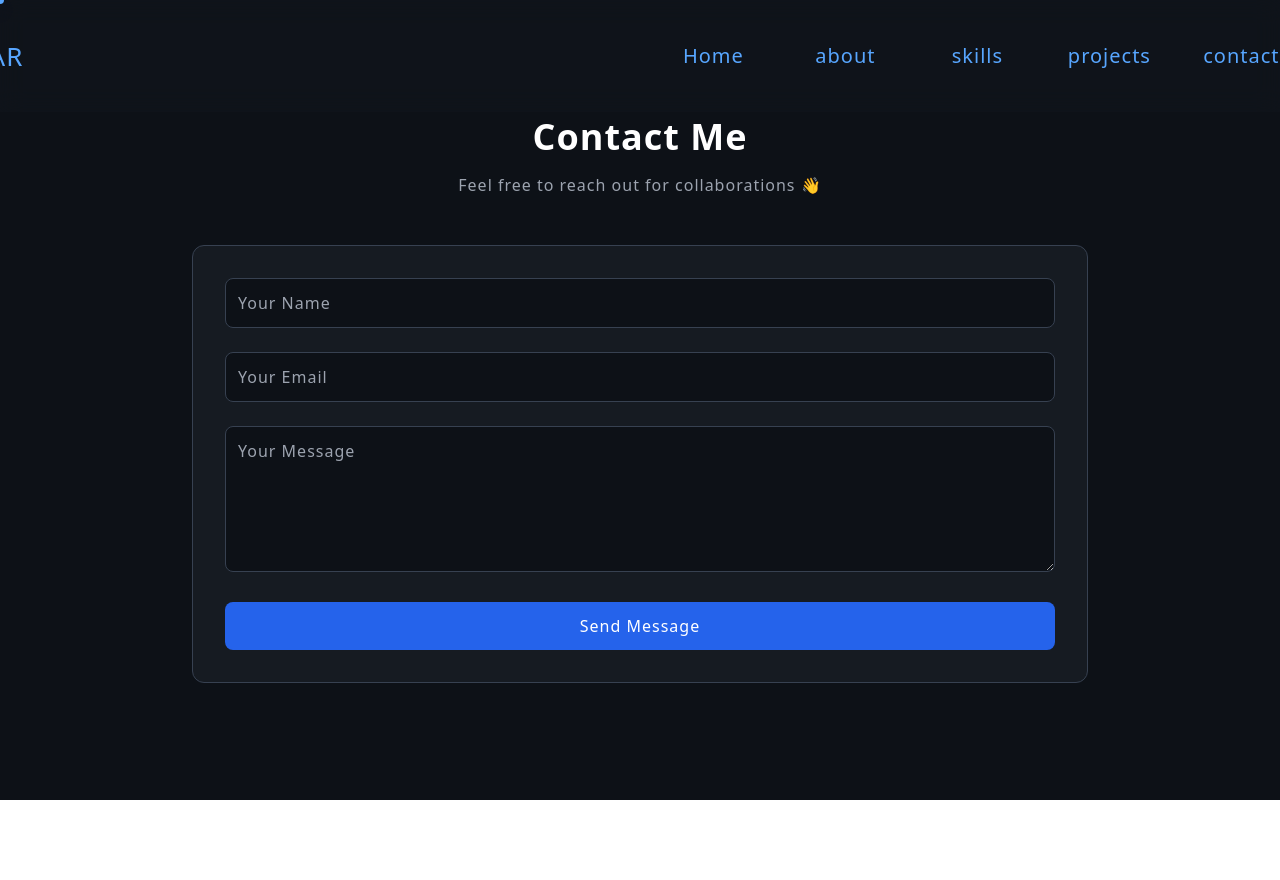
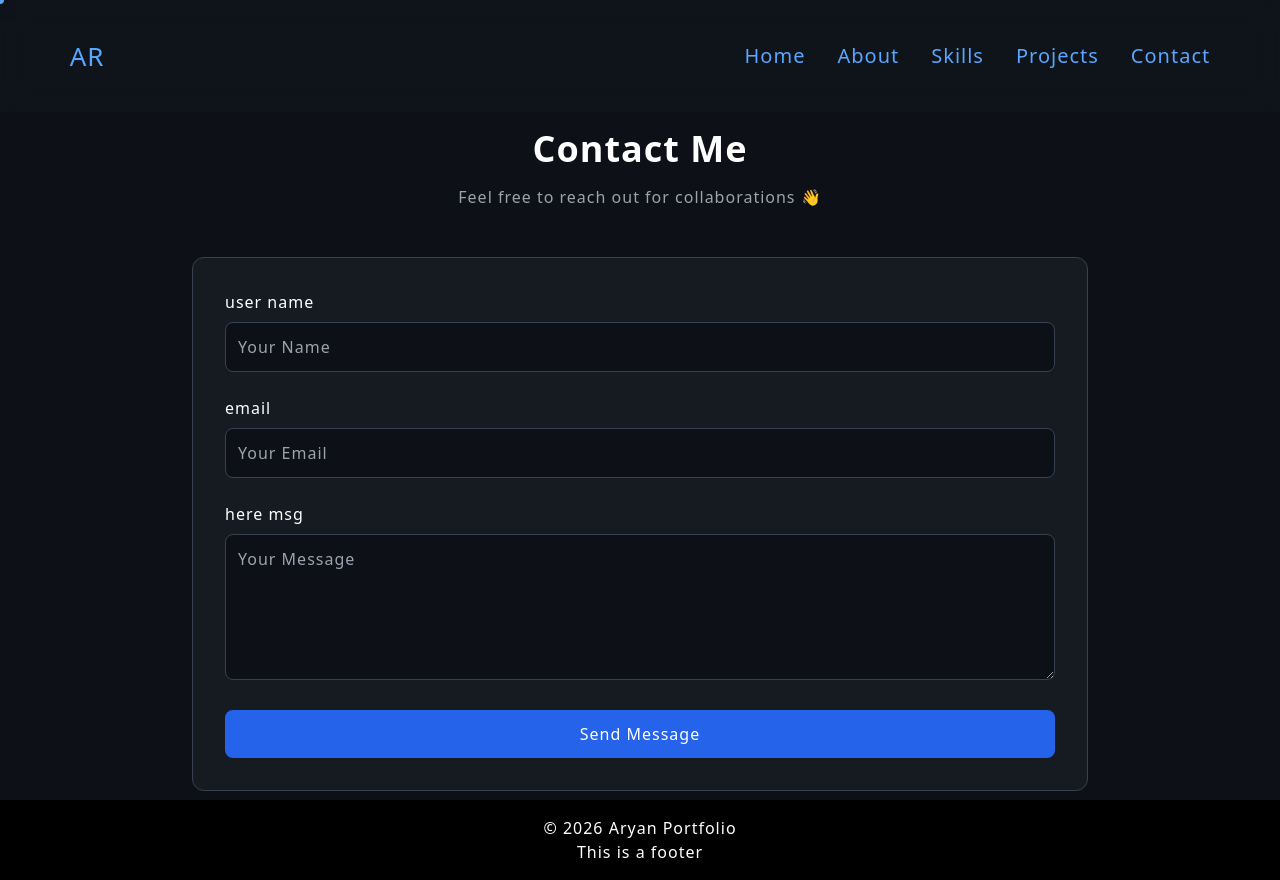
Before and after one commit to Aryanraval2030/my-portfolio, a React (Vite) app: page /contact in a window 1280 px wide. Before the commit the page ends 800 px from the top, so only its background shows below. Built offline with nearby package versions, Linux system fonts and the light colour scheme.

Commit message:
my-portfolio

```diff
--- a/package.json
+++ b/package.json
@@ -15,6 +15,7 @@
     "lucide-react": "^0.577.0",
     "react": "^19.2.0",
     "react-dom": "^19.2.0",
+    "react-icons": "^5.6.0",
     "react-router-dom": "^7.13.1",
     "react-simple-typewriter": "^5.0.1",
     "react-toastify": "^11.0.5",
--- a/src/App.jsx
+++ b/src/App.jsx
@@ -7,6 +7,7 @@ import Projects from "./pages/Projects";
 import Contact from "./pages/Contact";
 import Header from "./component/Header";
 import CursorDot from "./component/CursorDot";
+import Footer from "./component/Footer";
 
 function App() {
   return (
@@ -22,6 +23,7 @@ function App() {
             <Route path="/projects" element={<Projects />}></Route>
             <Route path="/contact" element={<Contact />}></Route>
           </Routes>
+          <Footer/>
         </BrowserRouter>
       </div>
     </>
--- a/src/component/Card.jsx
+++ b/src/component/Card.jsx
@@ -1,27 +1,45 @@
 function Card() {
   return (
-    <div className="px-7 flex gap-4">
-      <div className="h-[85vh] w-[50vw]">
-        <div className="bg-red-600 h-[70%] py-5">
-          <img src="" alt="rendom img" />
+    <div className="flex flex-col md:flex-row gap-6">
+
+      {/* Project 1 */}
+      <div className="h-[60vh] md:h-[85vh] w-full md:w-[50vw]">
+
+        <div className="bg-red-600 h-[70%] flex items-center justify-center">
+          <img
+            src=""
+            alt="random img"
+            className="w-full h-full object-cover"
+          />
         </div>
-        <div className="bg-blue-900  h-[30%] py-5 pl-2">
-          <button className="bg-[#58a6ff] px-[20px] py-[10px] rounded-lg ">
+
+        <div className="bg-blue-900 h-[30%] py-5 pl-2 flex items-center">
+          <button className="bg-[#58a6ff] px-[20px] py-[10px] rounded-lg">
             live project
           </button>
         </div>
+
       </div>
 
-        <div className="h-[85vh] w-[50vw]">
-        <div className="bg-red-600 h-[70%] py-5">
-          <img src="" alt="rendom img" />
+      {/* Project 2 */}
+      <div className="h-[60vh] md:h-[85vh] w-full md:w-[50vw]">
+
+        <div className="bg-red-600 h-[70%] flex items-center justify-center">
+          <img
+            src=""
+            alt="random img"
+            className="w-full h-full object-cover"
+          />
         </div>
-        <div className="bg-blue-900  h-[30%] py-5 pl-2">
-          <button className="bg-[#58a6ff] px-[20px] py-[10px] rounded-lg ">
+
+        <div className="bg-blue-900 h-[30%] py-5 pl-2 flex items-center">
+          <button className="bg-[#58a6ff] px-[20px] py-[10px] rounded-lg">
             live project
           </button>
         </div>
+
       </div>
+
     </div>
   );
 }
--- a/src/component/CursorDot.jsx
+++ b/src/component/CursorDot.jsx
@@ -32,7 +32,7 @@ function CursorDot() {
   return (
     <div
       ref={dotRef}
-      className="fixed z-[1] w-2 h-2 bg-[#58a6ff] rounded-full pointer-events-none shadow-lg shadow-[#58a6ff]/50"
+      className="fixed z-[11] w-2 h-2 bg-[#58a6ff] rounded-full pointer-events-none shadow-lg shadow-[#58a6ff]/50"
     />
   );
 }
--- a/src/component/Footer.jsx
+++ b/src/component/Footer.jsx
@@ -2,6 +2,7 @@ function Footer() {
   return (
     <footer className="bg-black text-white text-center p-4">
       <p>© 2026 Aryan Portfolio</p>
+      <p>This is a footer</p>
     </footer>
   );
 }
--- a/src/component/Header.jsx
+++ b/src/component/Header.jsx
@@ -2,7 +2,7 @@ import Navbar from "./Navbar";
 
 function Header() {
   return (
-    <header className="bg-[#161b22] h-[14vh] bg-[#161b22]/30 backdrop-blur-md flex justify-center gap-[40rem] text-xl items-center text-[#58a6ff] fixed top-0 w-[100%]">
+    <header className="bg-[#161b22] h-[14vh] bg-[#161b22]/30 backdrop-blur-md flex justify-center gap-[40rem] z-10 text-xl items-center text-[#58a6ff] fixed top-0 w-[100%]">
       <div>
         <h1 className="text-[26px]">AR</h1>
       </div>
--- a/src/component/Navbar.jsx
+++ b/src/component/Navbar.jsx
@@ -1,26 +1,45 @@
 import { Link } from "react-router-dom";
+import { useState } from "react";
+import { FaBars, FaTimes } from "react-icons/fa";
 
 function Navbar() {
+  const [menuOpen, setMenuOpen] = useState(false);
+
   return (
-    <div>
-      <nav className="flex gap-[2rem] items-center">
-        <Link to="/" className="px-2 w-[100px] transition-all hover:tracking-[2px] flex justify-center items-center">
-          Home
-        </Link>
-        <Link to="/about" className="px-2 w-[100px] transition-all hover:tracking-[2px] flex justify-center items-center">
-          about
-        </Link>
-        <Link to="/skills" className="px-2 w-[100px] transition-all hover:tracking-[2px] flex justify-center items-center">
-          skills
-        </Link>
-        <Link to="/projects" className="px-2 w-[100px] transition-all hover:tracking-[2px] flex justify-center items-center">
-          projects
-        </Link>
-        <Link to="/contact" className="px-2 w-[100px] transition-all hover:tracking-[2px] flex justify-center items-center">
-          contact
-        </Link>
-      </nav>
-    </div>
+    <nav>
+
+      {/* Desktop Menu */}
+      <ul className="hidden md:flex gap-[2rem] items-center">
+        <Link to="/">Home</Link>
+        <Link to="/about">About</Link>
+        <Link to="/skills">Skills</Link>
+        <Link to="/projects">Projects</Link>
+        <Link to="/contact">Contact</Link>
+      </ul>
+
+      {/* Mobile Button */}
+      <div className="md:hidden text-2xl cursor-pointer">
+        {menuOpen ? (
+          <FaTimes onClick={() => setMenuOpen(false)} />
+        ) : (
+          <FaBars onClick={() => setMenuOpen(true)} />
+        )}
+      </div>
+
+      {/* Mobile Menu */}
+      {menuOpen && (
+        <div className="absolute top-[14vh] left-0 w-full bg-[#161b22] flex flex-col items-center gap-6 py-8 md:hidden">
+
+          <Link to="/" onClick={() => setMenuOpen(false)}>Home</Link>
+          <Link to="/about" onClick={() => setMenuOpen(false)}>About</Link>
+          <Link to="/skills" onClick={() => setMenuOpen(false)}>Skills</Link>
+          <Link to="/projects" onClick={() => setMenuOpen(false)}>Projects</Link>
+          <Link to="/contact" onClick={() => setMenuOpen(false)}>Contact</Link>
+
+        </div>
+      )}
+
+    </nav>
   );
 }
 
--- a/src/pages/About.jsx
+++ b/src/pages/About.jsx
@@ -1,29 +1,60 @@
 function About() {
   return (
-    <div className="pt-[15vh] px-7">
-      <h1 className="mb-[5rem] text-4xl text-[#64ffda] text-center ">about me</h1>
-      <div className=" h-[60vh] flex ">
-        <div className="w-[70%] h-[100%]">
-          <p className="text-2xl text-[#a371f7] mb-4 tracking-wider leading-10">
+    <div className="pt-[15vh] px-5 md:px-7">
+
+      <h1 className="mb-[4rem] md:mb-[5rem] text-3xl md:text-4xl text-[#64ffda] text-center">
+        about me
+      </h1>
+
+      <div className="flex flex-col md:flex-row gap-10 items-center">
+
+        {/* Text Section */}
+        <div className="md:w-[70%]">
+
+          <p className="text-lg sm:text-xl md:text-2xl text-[#a371f7] mb-4 tracking-wider leading-8 md:leading-10">
+
             Hi! I'm Aryan, a passionate Frontend Developer from Ahmedabad. I
             love building clean and{" "}
+
             <span className="text-[#64ffda]">interactive websites</span> using
             React.js, <span className="text-[#64ffda]">TailwindCSS</span>, and
-            modern web technologies. I have{" "}
+            modern web technologies.
+
+            I have{" "}
             <span className="text-[#64ffda]">experience working</span> on
             projects ranging from personal portfolios to small web applications.
-            I enjoy turning complex problems into simple, beautiful, and
-            {" "} <span className="text-[#64ffda]">user-friendly interfaces</span>. When I'm not coding, I like exploring new
-            technologies,
-            <span className="text-[#64ffda]">designing UI/UX</span>, and
-            learning new things every day. I am always excited to collaborate
-            and contribute to{" "}
-            <span className="text-[#64ffda]">meaningful projects</span>.
+
+            I enjoy turning complex problems into simple, beautiful, and{" "}
+
+            <span className="text-[#64ffda]">
+              user-friendly interfaces
+            </span>.
+
+            When I'm not coding, I like exploring new technologies,
+            <span className="text-[#64ffda]"> designing UI/UX</span>, and
+            learning new things every day.
+
+            I am always excited to collaborate and contribute to{" "}
+
+            <span className="text-[#64ffda]">
+              meaningful projects
+            </span>.
+
           </p>
+
         </div>
-        <div className="w-[30%] h-[100%] flex justify-end">
-          <img src="https://www.shutterstock.com/image-photo/vector-illustration-satoru-gojo-isolated-260nw-2584592123.jpg" alt="" />
+
+        {/* Image Section */}
+        <div className="md:w-[30%] flex justify-center md:justify-end">
+
+          <img
+            src="https://www.shutterstock.com/image-photo/vector-illustration-satoru-gojo-isolated-260nw-2584592123.jpg"
+            alt="profile"
+            className="w-[200px] sm:w-[250px] md:w-full rounded-lg"
+          />
+
         </div>
+
       </div>
     </div>
   );
--- a/src/pages/Contact.jsx
+++ b/src/pages/Contact.jsx
@@ -40,7 +40,7 @@ function Contact() {
   };
 
   return (
-    <section className="min-h-screen bg-[#0d1117] text-white flex items-center justify-center px-6">
+    <div className="min-h-screen pt-[15vh] bg-[#0d1117] text-white flex items-center justify-center px-6">
       <ToastContainer />
 
       <div className="max-w-4xl w-full">
@@ -56,6 +56,8 @@ function Contact() {
           onSubmit={handle}
           className="bg-[#161b22] p-8 rounded-xl border border-gray-700 space-y-6"
         >
+          <div>
+            <p className="pb-2">user name</p>
             <input
               type="text"
               name="user_name"
@@ -63,7 +65,10 @@ function Contact() {
               required
               className="w-full p-3 rounded-lg bg-[#0d1117] border border-gray-700"
             />
+          </div>
 
+          <div>
+            <p className="pb-2">email</p>
             <input
               type="email"
               name="user_email"
@@ -71,6 +76,10 @@ function Contact() {
               required
               className="w-full p-3 rounded-lg bg-[#0d1117] border border-gray-700"
             />
+          </div>
+
+          <div>
+            <p className="pb-2">here msg</p>
 
             <textarea
               name="message"
@@ -79,6 +88,7 @@ function Contact() {
               required
               className="w-full p-3 rounded-lg bg-[#0d1117] border border-gray-700"
             ></textarea>
+          </div>
 
           <button
             type="submit"
@@ -88,7 +98,7 @@ function Contact() {
           </button>
         </form>
       </div>
-    </section>
+    </div>
   );
 }
 
--- a/src/pages/Home.jsx
+++ b/src/pages/Home.jsx
@@ -8,12 +8,16 @@ import Contact from "./Contact";
 function Home() {
   return (
     <>
-      <div className="h-[70vh] flex flex-col justify-center items-center px-7 pt-[12vh]">
-        <h1 className="font-serif text-5xl leading-[5rem] text-[#ccd6f6]">
+      <div className="min-h-[70vh] flex flex-col justify-center items-center px-5 md:px-7 pt-[12vh] text-center">
+
+        <h1 className="font-serif text-3xl sm:text-4xl md:text-5xl leading-[3rem] md:leading-[5rem] text-[#ccd6f6]">
           hello, i'm Aryan raval
         </h1>
-        <h1 className="font-serif text-5xl text-[#64ffda] leading-[5rem]">
+
+        <h1 className="font-serif text-3xl sm:text-4xl md:text-5xl text-[#64ffda] leading-[3rem] md:leading-[5rem]">
+
           I am a{" "}
+
           <span className="text-transparent [-webkit-text-stroke:0.7px_#64ffda]">
             <Typewriter
               words={[
@@ -30,19 +34,24 @@ function Home() {
               delaySpeed={2000}
             />
           </span>
+
         </h1>
+
         <div className="text-center">
-          <p className="pt-5 text-[#58a6ff] text-xl">
+          <p className="pt-5 text-[#58a6ff] text-base sm:text-lg md:text-xl">
             I build interactive and responsive web applications
           </p>
-          <p className="text-[#58a6ff] text-xl">
+
+          <p className="text-[#58a6ff] text-base sm:text-lg md:text-xl">
             I design and develop modern websites
           </p>
         </div>
+
       </div>
-      <div className="mt-[18vh] flex justify-center w-[100%]">
+
+      <div className="mt-[10vh] md:mt-[18vh] flex justify-center w-full">
         <ArrowBigDown
-          className="h-[9rem] w-[9rem] text-[#a371f7] animate-bounce"
+          className="h-[5rem] w-[5rem] md:h-[9rem] md:w-[9rem] text-[#a371f7] animate-bounce"
           fill="currentColor"
         />
       </div>
--- a/src/pages/Projects.jsx
+++ b/src/pages/Projects.jsx
@@ -1,12 +1,18 @@
-import Card from "../component/Card";
+import Card from "../components/Card";
 
 function Projects() {
   return (
-    <div className="pt-[15vh]">
-      <h1 className="mb-[5rem] text-4xl text-[#64ffda] text-center ">projects</h1>
+    <div className="pt-[15vh] px-5 md:px-7">
+
+      <h1 className="mb-[4rem] md:mb-[5rem] text-3xl md:text-4xl text-[#64ffda] text-center">
+        projects
+      </h1>
+
       <Card />
-      <div className="mt-9"> <Card /></div>
 
+      <div className="mt-9">
+        <Card />
+      </div>
 
     </div>
   );
```
Also changed, not shown: 1 other file (tests, documents, lock files or other folders). Lines whose indentation alone changed are shown as unchanged.
